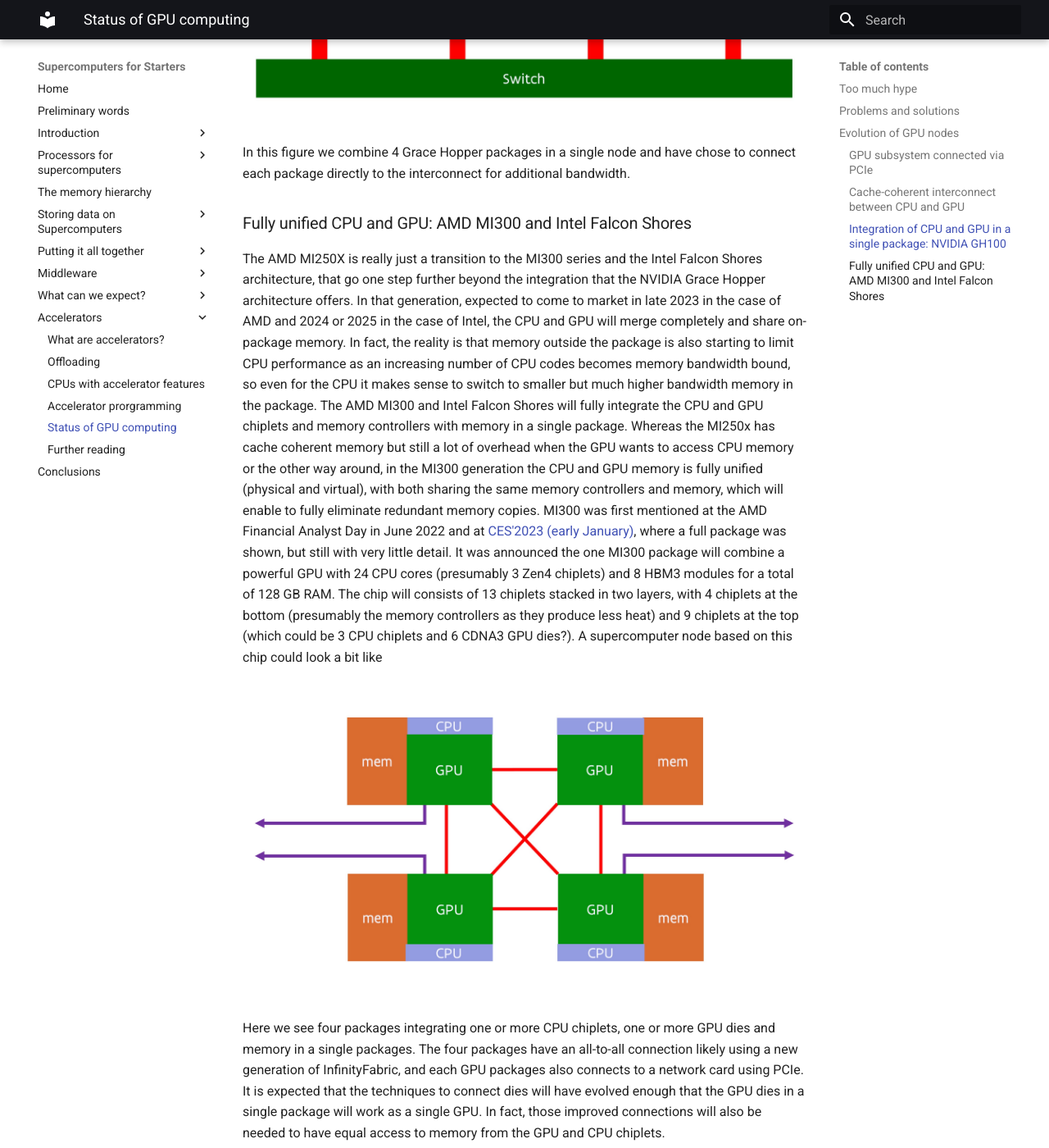
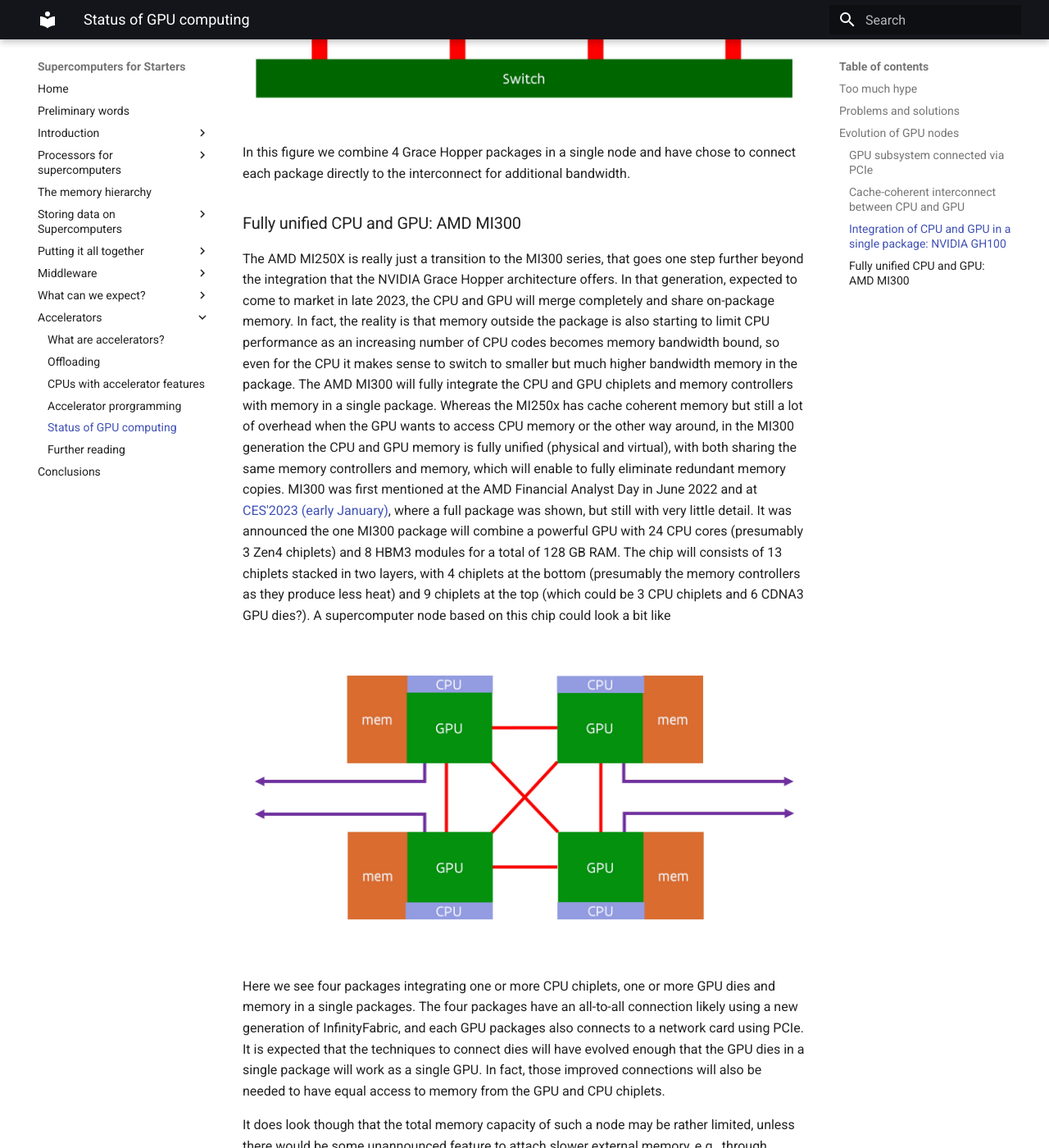
Before and after one commit to klust/SupercomputersForStarters, an MkDocs documentation site: the page built from docs/C08_Accelerators/C08_S05_Status_GPU_computing.md, in a window 1280 px wide and 1400 px high, scrolled down 6337 px. Shown: the whole window at 82% size. Built offline with MkDocs 1.6.1 and Material for MkDocs 9.7.7, drawn with Linux system fonts in a browser that asks for light colours; some of the changed text lies outside the part shown.

Commit message:
Changing the material on Falcon Shores after recent Intel announcement.

```diff
--- a/docs/C08_Accelerators/C08_S05_Status_GPU_computing.md
+++ b/docs/C08_Accelerators/C08_S05_Status_GPU_computing.md
@@ -217,18 +217,18 @@
 package directly to the interconnect for additional bandwidth.
 
 
-### Fully unified CPU and GPU: AMD MI300 and Intel Falcon Shores
+### Fully unified CPU and GPU: AMD MI300
 
-The AMD MI250X is really just a transition to the MI300 series and the
-Intel Falcon Shores architecture, that go one step further beyond the integration
+The AMD MI250X is really just a transition to the MI300 series,
+that goes one step further beyond the integration
 that the NVIDIA Grace Hopper architecture offers.
 In that generation, expected to come to market in
-late 2023 in the case of AMD and 2024 or 2025 in the case of Intel, the CPU and GPU
+late 2023, the CPU and GPU
 will merge completely and share on-package memory.
 In fact, the reality is that
 memory outside the package is also starting to limit CPU performance as an increasing number
 of CPU codes becomes memory bandwidth bound, so even for the CPU it makes sense to switch
-to smaller but much higher bandwidth memory in the package. The AMD MI300 and Intel Falcon Shores
+to smaller but much higher bandwidth memory in the package. The AMD MI300
 will fully integrate the CPU and GPU chiplets and memory controllers with memory in a single
 package.
 Whereas the MI250x has cache coherent memory but still a lot of overhead when the GPU wants to
```
Also changed, not shown: other parts of docs/C08_Accelerators/C08_S05_Status_GPU_computing.md (+5 -0 lines).
